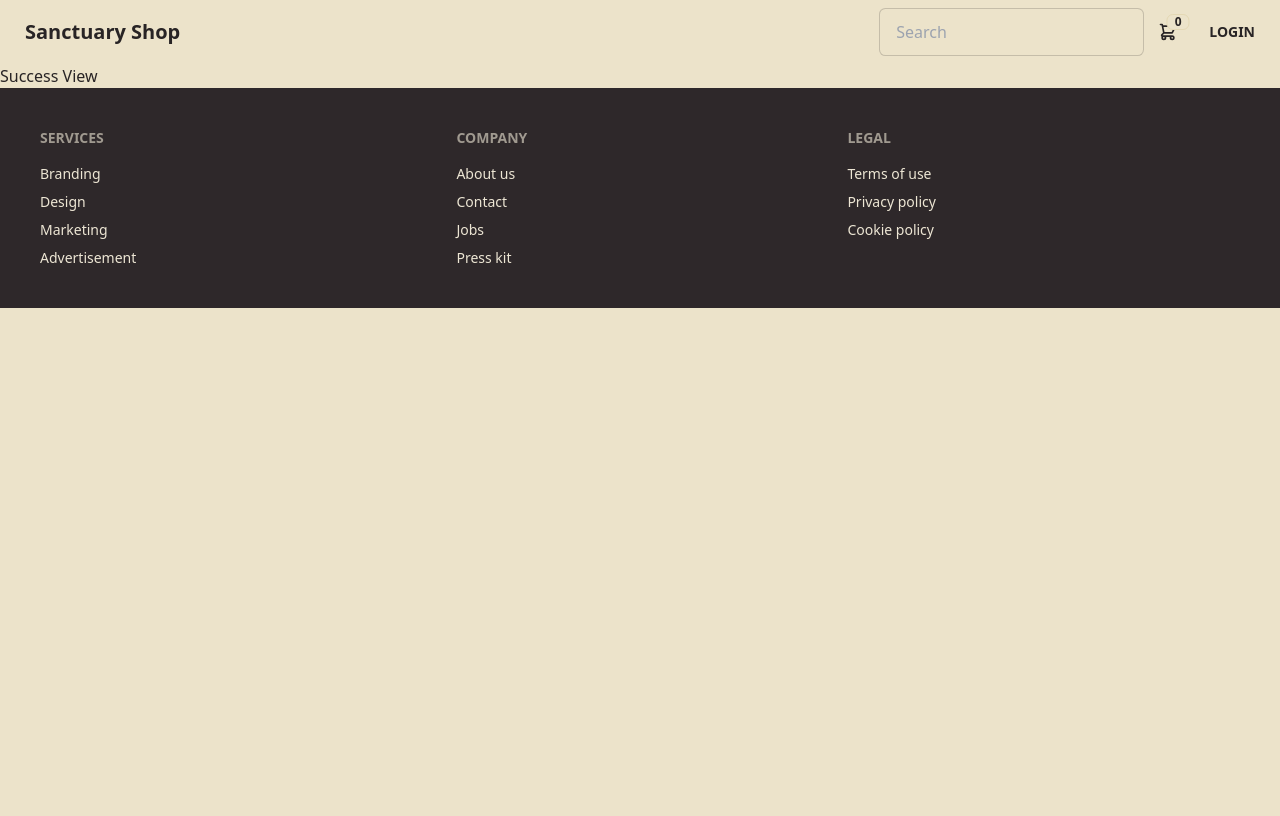
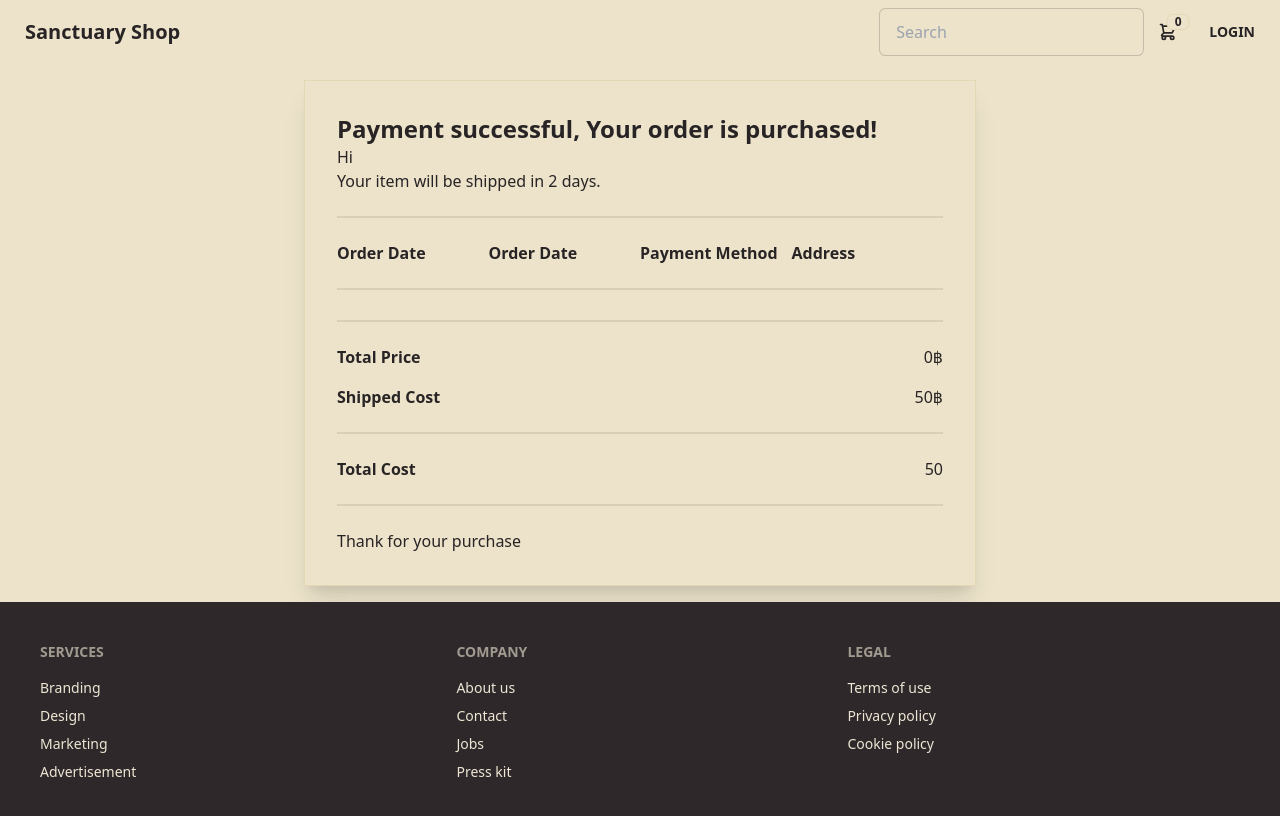
Before and after one commit to phegorez/easy-commerce, a Vue app: page /success in a window 1280 px wide. Shown: the top 816 px of the page. Built offline with nearby package versions, Linux system fonts and the light colour scheme.

Commit message:
wait for admin side

```diff
--- a/src/layouts/UserLayout.vue
+++ b/src/layouts/UserLayout.vue
@@ -24,6 +24,9 @@ const login = () => {
 const logout = () => {
     isLoggedIn.value = false
     localStorage.removeItem('isLoggedIn')
+    localStorage.removeItem('productData')
+    localStorage.removeItem('order-data')
+    window.location.reload()
 }
 
 const handleSearch = (event) => {
@@ -36,6 +39,7 @@ const handleSearch = (event) => {
         })
     }
 }
+
 </script>
 
 <template>
--- a/src/stores/user/cart.js
+++ b/src/stores/user/cart.js
@@ -4,6 +4,7 @@ export const useCartStore = defineStore("cart", {
   state: () => ({
     items: [],
     shippingCost: 50,
+    checkoutObj: {}
   }),
   actions: {
     addToCart(productData) {
@@ -30,6 +31,23 @@ export const useCartStore = defineStore("cart", {
       this.items.splice(index, 1);
       this.saveToStorage();
       console.log("Remove Success");
+    },
+    checkout(userData) {
+      const orderData = {
+        ...userData,
+        totalPrice: this.summaryPrice,
+        paymentMethod: 'paypal',
+        orderDate: (new Date()).toLocaleString(),
+        orderID: `SS${Math.floor(Math.random() * 90000 + 10000)}`,
+        product: this.items
+      }
+      localStorage.setItem('order-data', JSON.stringify(orderData))
+    },
+    loadCheckout() {
+      const orderData = localStorage.getItem("order-data")
+        if(orderData) {
+          this.checkoutObj = JSON.parse(orderData)
+        }
     },
     saveToStorage() {
       localStorage.setItem("productData", JSON.stringify(this.items));
--- a/src/views/user/CheckoutView.vue
+++ b/src/views/user/CheckoutView.vue
@@ -3,10 +3,11 @@
 import { useCartStore } from '@/stores/user/cart';
 import UserLayout from '@/layouts/UserLayout.vue'
 
-import { RouterLink } from 'vue-router';
+import { RouterLink, useRouter } from 'vue-router';
 import { reactive } from 'vue';
 
 const cartStore = useCartStore();
+const router = useRouter()
 
 const FormData = [
     {
@@ -35,7 +36,8 @@ const userFormData = reactive({
 })
 
 const payment = () => {
-    console.log(userFormData);
+    cartStore.checkout(userFormData);
+    router.push({name: 'success'})
 }
 </script>
 
--- a/src/views/user/ProfileView.vue
+++ b/src/views/user/ProfileView.vue
@@ -1,9 +1,72 @@
 <script setup>
+import { ref, onMounted } from 'vue'
 import UserLayout from '@/layouts/UserLayout.vue'
+
+const profileImageUrl = ref('https://i1.sndcdn.com/artworks-000161913473-5mwrx1-t500x500.jpg')
+const email = ref('')
+const name = ref('')
+
+const handleFileUpload = (event) => {
+    const file = event.target.files[0]
+
+    if(file) {
+        const reader = new FileReader()
+        reader.onload = (e) => {
+            profileImageUrl.value = e.target.result
+        }
+        reader.readAsDataURL(file)
+    }
+}
+
+const updateProfile = () => {
+    const profileData = {
+        imageUrl: profileImageUrl.value,
+        email: email.value,
+        name: name.value
+    }
+    localStorage.setItem('profile-data', JSON.stringify(profileData))
+    alert('Success')
+}
+
+onMounted(() => {
+    let profileData = localStorage.getItem('profile-data')
+    if(profileData){
+        profileData = JSON.parse(profileData)
+        profileImageUrl.value = profileData.imageUrl
+        name.value = profileData.name
+        email.value = profileData.email
+    }
+})
 </script>
 
 <template>
     <UserLayout>
-        Profile View
+        <div class="border border-base-200 shadow-xl max-w-2xl mx-auto my-4 p-8">
+            <div class="font-bold text-2xl">Your Profile</div>
+
+            <div class="flex flex-col items-center">
+                <div class="flex flex-col items-center">
+                    <div class="avatar">
+                        <div class="w-24 rounded-full">
+                            <img :src="profileImageUrl">
+                        </div>
+                    </div>
+                    <input type="file" class="mt-4" @change="handleFileUpload">
+                </div>
+                <div class="form-control w-full">
+                    <label class="label">
+                        <span class="label-text">Email</span>
+                    </label>
+                    <input v-model="email" type="text" placeholder="Type here" class="input input-bordered w-full" />
+                </div>
+                <div class="form-control w-full">
+                    <label class="label">
+                        <span class="label-text">Name</span>
+                    </label>
+                    <input v-model="name" type="text" placeholder="Type here" class="input input-bordered w-full" />
+                </div>
+                <button @click="updateProfile" class="btn btn-neutral mt-4 w-full">Update Profile</button>
+            </div>
+        </div>
     </UserLayout>
 </template>
--- a/src/views/user/SuccessView.vue
+++ b/src/views/user/SuccessView.vue
@@ -1,9 +1,94 @@
 <script setup>
+import { useCartStore } from '@/stores/user/cart';
+
+import { RouterLink, useRouter } from 'vue-router';
+import { onMounted, ref } from 'vue';
+
 import UserLayout from '@/layouts/UserLayout.vue'
+
+const cartStore = useCartStore();
+
+const orderData = ref({})
+
+onMounted(() => {
+    cartStore.loadCheckout()
+    if (cartStore.checkoutObj.orderID) {
+        orderData.value = cartStore.checkoutObj
+    }
+})
 </script>
 
 <template>
     <UserLayout>
-        Success View
+        <div class="border border-base-200 shadow-xl max-w-2xl mx-auto my-4 p-8">
+            <div>
+                <div class="text-2xl font-bold">Payment successful, Your order is purchased!</div>
+                <div>Hi {{ orderData.name }}</div>
+                <div>Your item will be shipped in 2 days.</div>
+            </div>
+            <div class="divider" />
+            <div class="grid grid-cols-4">
+                <div>
+                    <div class="font-bold">
+                        Order Date
+                    </div>
+                    <div>{{ orderData.orderDate }}</div>
+                </div>
+                <div>
+                    <div class="font-bold">
+                        Order Date
+                    </div>
+                    <div>{{ orderData.orderID }}</div>
+                </div>
+                <div>
+                    <div class="font-bold">
+                        Payment Method
+                    </div>
+                    <div>{{ orderData.paymentMethod }}</div>
+                </div>
+                <div>
+                    <div class="font-bold">
+                        Address
+                    </div>
+                    <div>{{ orderData.address }}</div>
+                </div>
+            </div>
+            <div class="divider" />
+            <div v-for="product in orderData.product" class="grid grid-cols-4 mb-4 p-2 items-center bg-base-300">
+                <div>
+                    <img :src="product.imageUrl" class="w-4/5">
+                </div>
+                <div>
+                    <div class="font-bold">Product Name</div>
+                    {{ product.name }}
+                </div>
+                <div>
+                    <div class="font-bold">Quantity</div>
+                    {{ product.quantity }}
+                </div>
+                <div>
+                    <div class="font-bold">Price</div>
+                    {{ product.price * product.quantity }}฿
+                </div>
+            </div>
+            <div class="divider" />
+            <div>
+                <div class="flex justify-between mb-4">
+                    <div class="font-bold">Total Price</div>
+                    <div> {{ cartStore.summaryPrice }}฿</div>
+                </div>
+                <div class="flex justify-between">
+                    <div class="font-bold">Shipped Cost</div>
+                    <div> {{ cartStore.shippingCost }}฿</div>
+                </div>
+            </div>
+            <div class="divider" />
+            <div class="flex justify-between">
+                <div class="font-bold">Total Cost</div>
+                <div>{{ cartStore.summaryTotalPrice }}</div>
+            </div>
+            <div class="divider" />
+            <div>Thank for your purchase</div>
+        </div>
     </UserLayout>
 </template>
```
